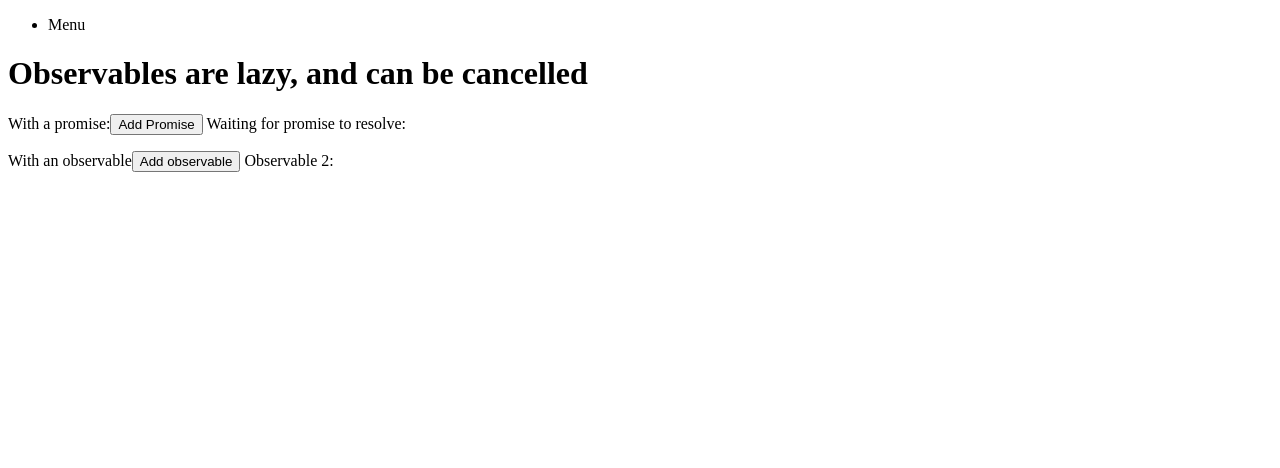
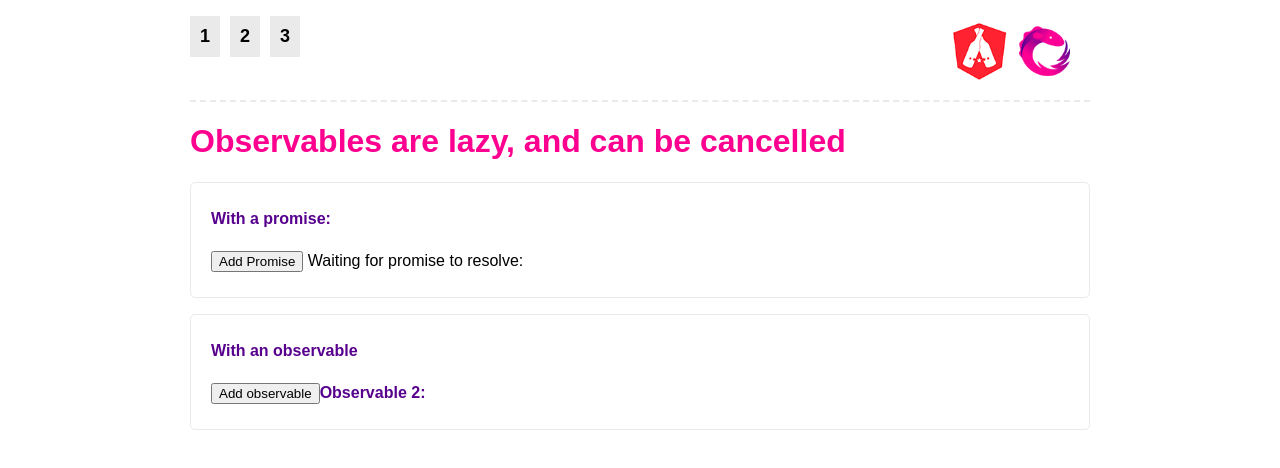
Before and after one commit to alexjoverm/reactive-demo, an Angular app: page / in a window 1280 px wide. Shown: the top 468 px of the page. Built offline with nearby package versions, Linux system fonts and the light colour scheme.

Commit message:
added some nice styles

```diff
--- a/src/app/app.component.html
+++ b/src/app/app.component.html
@@ -1,7 +1,11 @@
 <nav>
   <ul>
-    <li>Menu</li>
+    <li [routerLink]="" routerLinkActive="active">1</li>
+    <li [routerLink]="2" routerLinkActive="active">2</li>
+    <li [routerLink]="3/10" routerLinkActive="active">3</li>
+
   </ul>
+  <img src="/assets/logos.png" alt="">
 </nav>
 
 <router-outlet></router-outlet>
--- a/src/app/demo1/demo1.component.html
+++ b/src/app/demo1/demo1.component.html
@@ -4,12 +4,13 @@
 <p class="item">
   <span class="title">With a promise:</span>
   <button (click)="addPromise()">Add Promise</button>
-  Waiting for promise to resolve: {{ promise | async }}
+  Waiting for promise to resolve:
+  <span class="result">{{ promise | async }}</span>
 </p>
 
 
 <p class="item">
   <span class="title">With an observable</span>
   <button (click)="add()">Add observable</button>
-  Observable 2: {{ counter$ | async }}
+  <span class="result">Observable 2: {{ counter$ | async }}</span>
 </p>
--- a/src/app/demo2/demo2.component.html
+++ b/src/app/demo2/demo2.component.html
@@ -1,13 +1,11 @@
 <h1>Observables can be cancelled</h1>
-<p>
-  An obsercvable stream:
 
-{{ values }}
+<p class="item">
+  An observable stream: <br />
 
+ <span class="result">{{ values }}</span>
 <br/>
-
 <button (click)="cancel()" *ngIf="toggle">Cancel</button>
 <button (click)="start()" *ngIf="!toggle">Start</button>
 
-
 </p>
--- /dev/null
+++ b/src/app/demo3/demo3.component.html
@@ -0,0 +1,3 @@
+<p>
+  demo3 works!
+</p>
--- /dev/null
+++ b/src/app/demo3/demo3.component.ts
@@ -0,0 +1,15 @@
+import { Component, OnInit } from '@angular/core';
+
+@Component({
+  selector: 'app-demo3',
+  templateUrl: './demo3.component.html',
+  styleUrls: ['./demo3.component.css']
+})
+export class Demo3Component implements OnInit {
+
+  constructor() { }
+
+  ngOnInit() {
+  }
+
+}
--- a/src/styles.css
+++ b/src/styles.css
@@ -1 +1,73 @@
 /* You can add global styles to this file, and also import other style files */
+
+body {
+  font-family: Arial, Helvetica, sans-serif;
+  max-width: 900px;
+  margin: 0 auto;
+}
+
+nav {
+  height: 100px;
+  display: block;
+  border-bottom: 2px dashed #eaeaea;
+}
+
+nav ul {
+  width: 60%;
+  display: block;
+  float: left;
+  padding-left: 0px;
+
+}
+
+nav ul li {
+  font-size: 18px;
+  font-weight: bold;
+  display: block;
+  float: left;
+  list-style: none;
+  padding: 10px;
+  margin-right: 10px;
+  background-color: #eaeaea;
+  cursor: pointer;
+}
+
+nav ul li.active {
+  background-color: #fe0090;
+  color: #fff;
+}
+
+nav img {
+  float: right;
+  width: 120px;
+  padding: 20px;
+}
+
+h1, h2, h3 {
+  color: #fe0090;
+}
+
+
+.item {
+
+  border: 1px solid #eaeaea;
+  padding: 20px;
+  border-radius: 5px;
+  line-height: 32px;
+
+}
+
+
+.item .title {
+  font-weight: bold;
+  font-size: 16px;
+  margin-bottom: 10px;
+  display: block;
+  color: #57008e;
+
+}
+
+span.result {
+  color: #57008e;
+  font-weight: bolder;
+}
```
Also changed, not shown: src/app/app.module.ts (+8 -3 lines), src/app/demo3/demo3.component.css (added), src/assets/logos.png (added), 1 other file (tests, documents, lock files or other folders).
